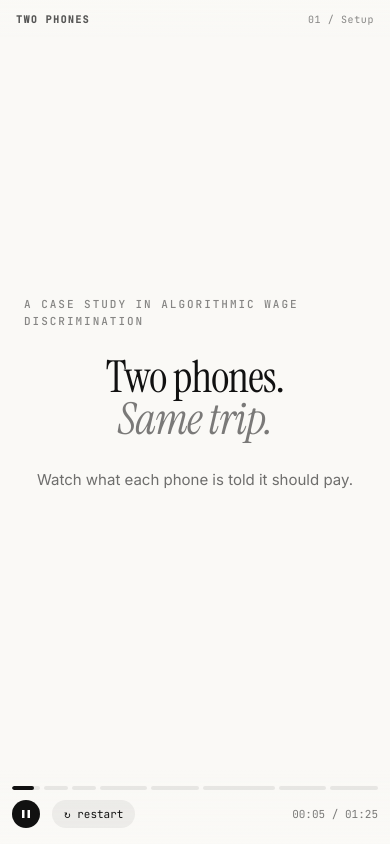
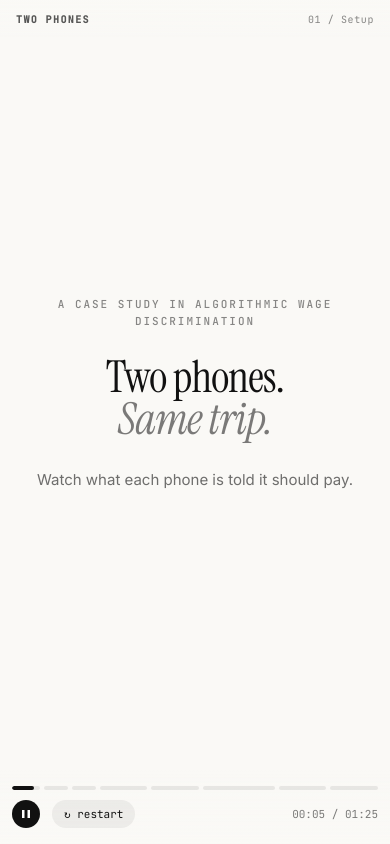
Before and after one commit to xyspg/2phones, a React (Vite) app: page / in a window 390 px wide. Built offline with nearby package versions, Linux system fonts and the light colour scheme.

Commit message:
fix: center intro caption on mobile

```diff
--- a/src/scenes/intro.tsx
+++ b/src/scenes/intro.tsx
@@ -5,7 +5,7 @@ export function SceneIntro({ t, scene }: { t: number; scene: Scene }) {
   const p = sceneProgress(t, scene);
   return (
     <div className="flex flex-1 flex-col items-center justify-center gap-7 px-6 pb-10 pt-20 sm:px-10 sm:pt-20">
-      <div className={CAPTION_CLASS} style={{ opacity: easeOut(p * 4) }}>
+      <div className={`${CAPTION_CLASS} text-center`} style={{ opacity: easeOut(p * 4) }}>
         A Case Study in Algorithmic Wage Discrimination
       </div>
       <h1
```
